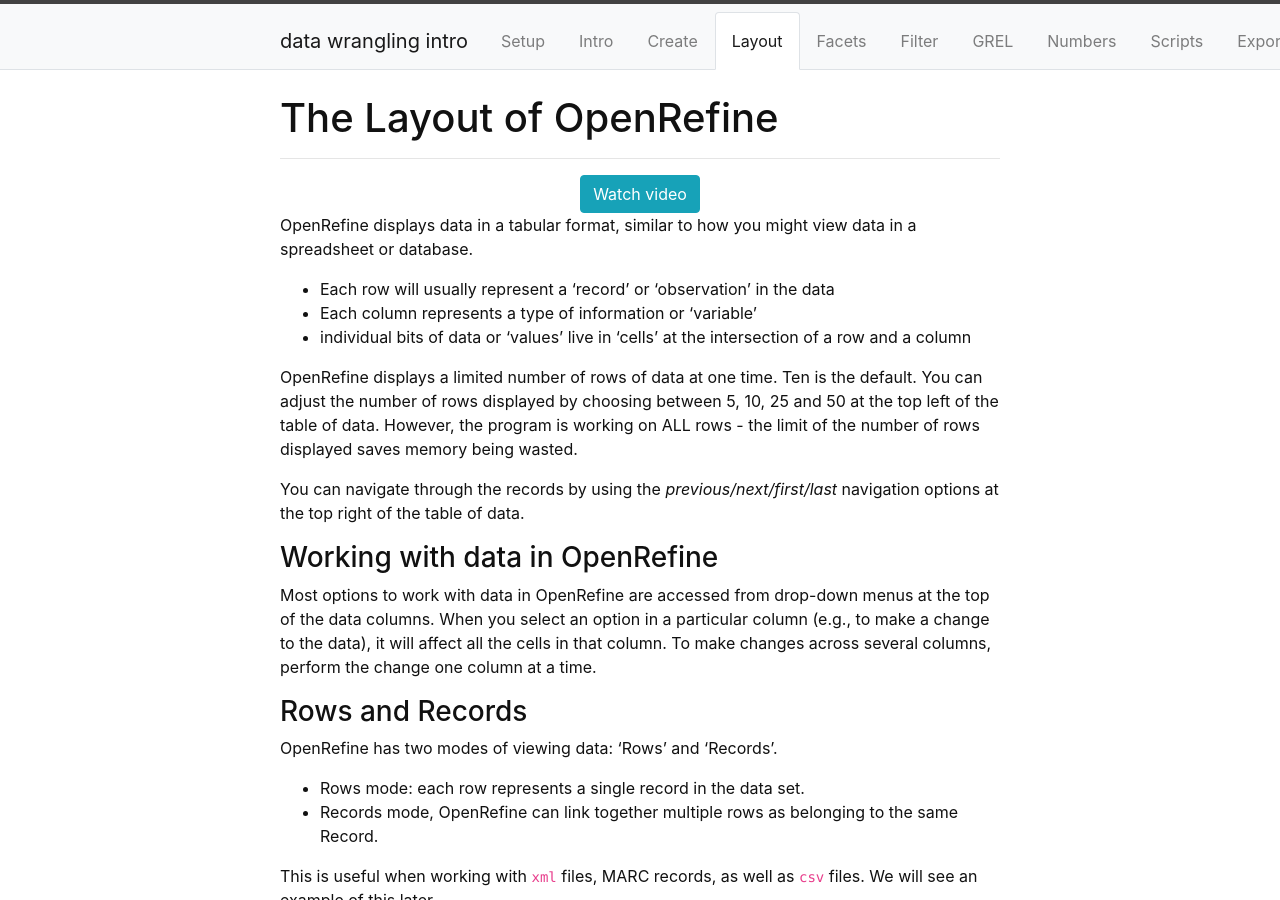
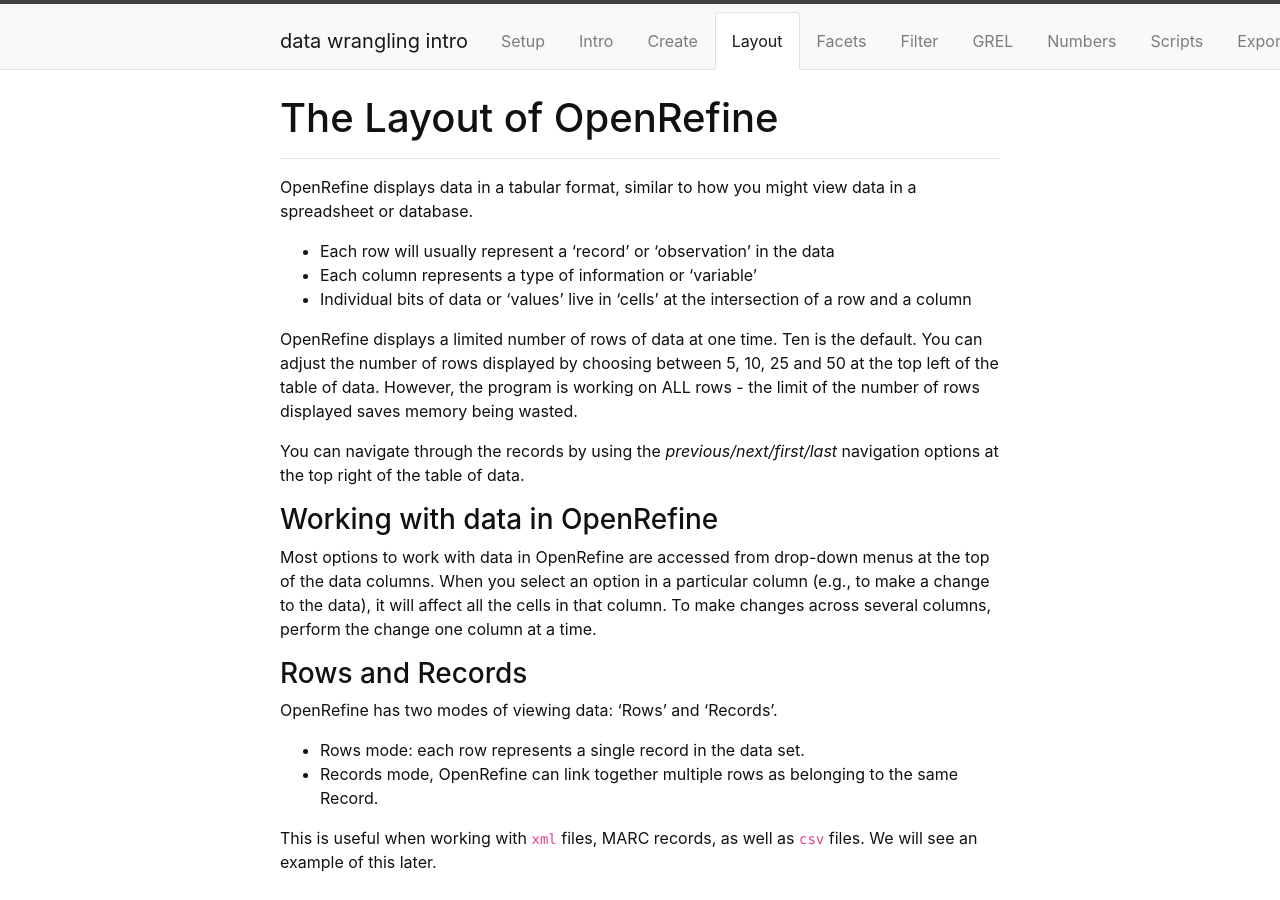
Before and after one commit to GULibrarySandbox/intro-data-wrangle, a Jekyll site: the page built from content/3-lesson.md, in a window 1280 px wide and 900 px high. Built offline with Jekyll 4.4.1, drawn with Linux system fonts in a browser that asks for light colours; some of the changed text lies outside the part shown.

Commit message:
Update 3-lesson.md

```diff
--- a/content/3-lesson.md
+++ b/content/3-lesson.md
@@ -5,13 +5,11 @@ nav: true
 # The Layout of OpenRefine
 
 -----
-{% include button.md text="Watch video" link="https://vimeo.com/412542634/f5b1ced9b9" color="info" %}
-
 
 OpenRefine displays data in a tabular format, similar to how you might view data in a spreadsheet or database.
 - Each row will usually represent a 'record' or 'observation' in the data
 - Each column represents a type of information or 'variable'
-- individual bits of data or 'values' live in 'cells' at the intersection of a row and a column
+- Individual bits of data or 'values' live in 'cells' at the intersection of a row and a column
 
 OpenRefine displays a limited number of rows of data at one time. Ten is the default.
 You can adjust the number of rows displayed by choosing between 5, 10, 25 and 50 at the top left of the table of data.
@@ -47,3 +45,5 @@ Projects are saved automatically as you work on them,  so there is no need to sa
 
 To open an existing project in OpenRefine, click  `Open Project`  from the main OpenRefine screen (in the left-hand menu).
 When you click this, you will see a list of the existing projects and can click on a project's name to open it.
+
+{% include button.md text="Watch this video to see OpenRefine's layout" link="https://vimeo.com/412542634/f5b1ced9b9" color="info" %}
```
